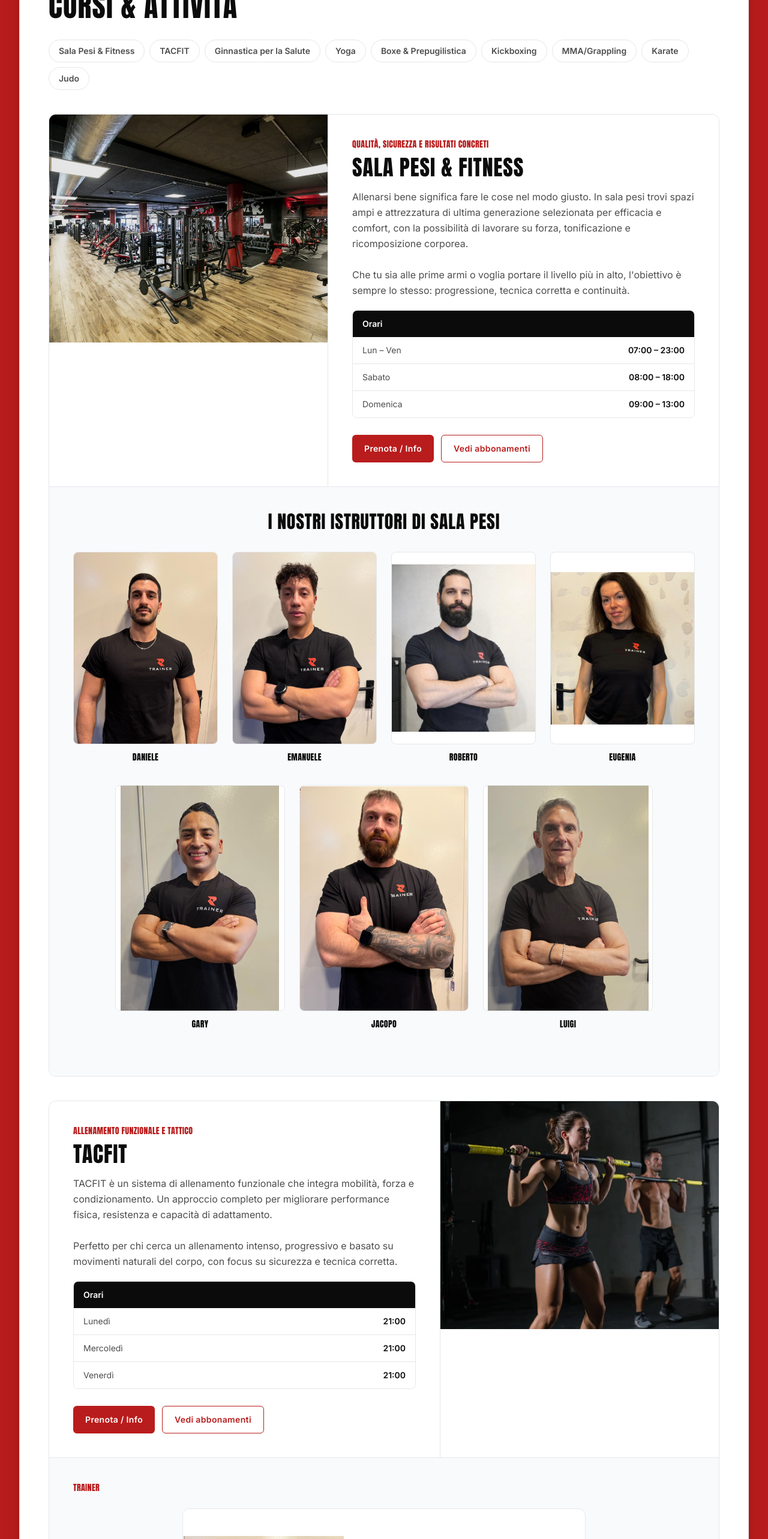
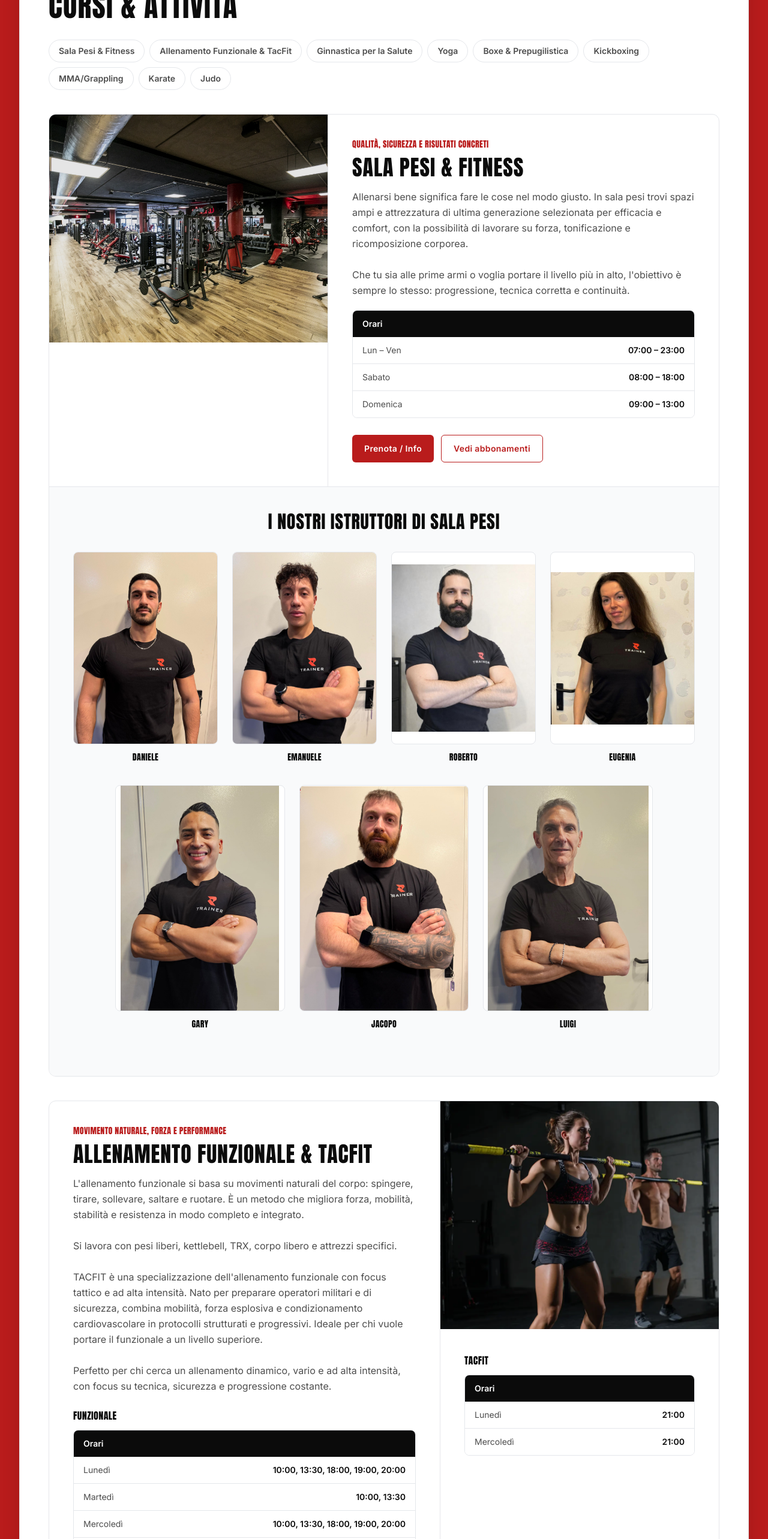
Before and after one commit to alelodato/red-gym, a Next.js app: page /courses in a window 1280 px wide. Shown: the part 863-3429 px from the top of the page at 60% size. Built offline with nearby package versions, Linux system fonts and the light colour scheme.

Commit message:
aggiunto sezione allenamento funzionale

```diff
--- a/app/about/page.js
+++ b/app/about/page.js
@@ -537,26 +537,28 @@ export default function AboutPage() {
 
           <div className="mt-10 space-y-0 sm:space-y-8">
             <SplitSection
-              kicker="Attrezzatura"
+              kicker="RED GYM"
               title="Sala pesi ampia e completa"
-              text="Una sala pesi grande e ben organizzata, con macchinari e postazioni selezionate per rispondere a esigenze diverse: forza, controllo, postura, resistenza. L'obiettivo è allenarti con efficacia e continuità, senza caos e con la sicurezza di fare gli esercizi nel modo corretto."
+              text="Una sala pesi grande e ben organizzata, con macchinari selezionati per allenare forza e tono in sicurezza. Trovi postazioni guidate e isotoniche Olicrom, pesi liberi e aree dedicate per un percorso completo: ipertrofia, postura, resistenza e performance. Spazi curati, layout ordinato e attrezzatura sempre pronta: ti alleni bene, con continuità."
               image="/palestra2.webp"
               alt="Sala pesi moderna"
             />
 
             <SplitSection
-              kicker="Sport da combattimento"
-              title="Sale dedicate per allenarti con concentrazione"
-              text="Per le discipline da combattimento servono spazio e atmosfera giusta: qui trovi ambienti dedicati per gestire corsi e gruppi in modo ordinato, con attenzione alla tecnica, alla sicurezza e al lavoro strutturato."
+              kicker="RED GYM"
+              title="Sala Attività & Combattimento"
+              text="All’interno della struttura principale trovi una seconda sala dedicata alle attività dinamiche e agli sport da combattimento: prepugilistica, boxe, pilates, TACFIT e allenamento funzionale.
+Uno spazio versatile, organizzato per alternare lavoro tecnico, condizionamento e potenziamento, con attrezzatura adeguata e ambienti pensati per allenarsi con intensità ma in sicurezza."
               image="/sala3.JPG"
               alt="Sala sport da combattimento"
               invert
             />
 
             <SplitSection
-              kicker="Organizzazione"
-              title="Più spazio, più qualità"
-              text="Una struttura grande funziona solo se è curata: spazi pensati per ridurre confusione, migliorare l'esperienza e permetterti di allenarti con serenità. È un dettaglio che cambia tutto quando vuoi risultati concreti."
+              kicker="RED GYM"
+              title="Sala Arti Marziali"
+              text="Spazio dedicato alle arti marziali tradizionali, con area tatami attrezzata per Judo e Karate. La sala si trova al primo piano del Centro Commerciale La Fonte, in un ambiente separato dalla palestra principale, così da garantire concentrazione, sicurezza e continuità durante le lezioni.
+Un contesto ordinato e specifico per lavorare su tecnica, disciplina, coordinazione e crescita personale, dai più piccoli agli adulti."
               image="/sala1.jpeg"
               alt="Seconda sala sport da combattimento"
             />
--- a/app/contact/page.js
+++ b/app/contact/page.js
@@ -63,7 +63,7 @@ export default function ContactPage() {
                     Apri WhatsApp
                   </Button>
                   <Button
-                    href="https://www.instagram.com/redgym_fonenuova"
+                    href="https://www.instagram.com/red.gym.fontenuova/"
                     variant="outline"
                     target="_blank"
                   >
--- a/app/courses/page.js
+++ b/app/courses/page.js
@@ -1,3 +1,6 @@
+"use client";
+
+import { useEffect } from "react";
 import Button from "@/components/Button";
 
 function toPublicSrc(path) {
@@ -186,19 +189,35 @@ const COURSES = [
     ],
   },
   {
-    id: "tacfit",
-    title: "TACFIT",
-    subtitle: "Allenamento funzionale e tattico",
+    id: "allenamento-funzionale",
+    title: "Allenamento Funzionale & TacFit",
+    subtitle: "Movimento naturale, forza e performance",
     image: "tacfit.webp",
     description:
-      "TACFIT è un sistema di allenamento funzionale che integra mobilità, forza e condizionamento. Un approccio completo per migliorare performance fisica, resistenza e capacità di adattamento.\n\nPerfetto per chi cerca un allenamento intenso, progressivo e basato su movimenti naturali del corpo, con focus su sicurezza e tecnica corretta.",
-    schedule: [
-      { day: "Lunedì", time: "21:00" },
-      { day: "Mercoledì", time: "21:00" },
-      { day: "Venerdì", time: "21:00" },
+      "L'allenamento funzionale si basa su movimenti naturali del corpo: spingere, tirare, sollevare, saltare e ruotare. È un metodo che migliora forza, mobilità, stabilità e resistenza in modo completo e integrato.\n\nSi lavora con pesi liberi, kettlebell, TRX, corpo libero e attrezzi specifici.\n\nTACFIT è una specializzazione dell'allenamento funzionale con focus tattico e ad alta intensità. Nato per preparare operatori militari e di sicurezza, combina mobilità, forza esplosiva e condizionamento cardiovascolare in protocolli strutturati e progressivi. Ideale per chi vuole portare il funzionale a un livello superiore.\n\nPerfetto per chi cerca un allenamento dinamico, vario e ad alta intensità, con focus su tecnica, sicurezza e progressione costante.",
+    schedules: [
+      {
+        title: "Funzionale",
+        schedule: [
+          { day: "Lunedì", time: "10:00, 13:30, 18:00, 19:00, 20:00" },
+          { day: "Martedì", time: "10:00, 13:30" },
+          { day: "Mercoledì", time: "10:00, 13:30, 18:00, 19:00, 20:00" },
+          { day: "Giovedì", time: "10:00, 13:30" },
+          { day: "Venerdì", time: "10:00, 13:30, 17:30, 18:30, 19:00" },
+          { day: "Sabato", time: "10:00, 17:30" },
+        ],
+      },
+      {
+        title: "TACFIT",
+        schedule: [
+          { day: "Lunedì", time: "21:00" },
+          { day: "Mercoledì", time: "21:00" },
+        ],
+      },
     ],
     trainers: [
       { name: "ALEX", image: "ALEX.jpeg", bio: "ISTRUTTORE FUNZIONALE/TAC FIT" },
+      { name: "ADRIANO SPERANDIO", image: "ADRIANO.jpeg", bio: "ISTRUTTORE PREPUGILISTICA/FUNZIONALE" },
     ],
   },
   {
@@ -249,7 +268,7 @@ const COURSES = [
         ],
       },
       {
-        title: "Prepugilistica/Funzionale",
+        title: "Prepugilistica",
         schedule: [
           { day: "Lunedì", time: "10:00, 13:30, 18:00, 19:00, 20:00" },
           { day: "Martedì", time: "10:00, 13:30" },
@@ -561,7 +580,7 @@ function CourseSection({ course, invert = false }) {
   return (
     <section
       id={course.id}
-      className="sm:rounded-xl sm:bg-white sm:border sm:border-brand-gray200 overflow-hidden"
+      className="sm:rounded-xl sm:bg-white sm:border sm:border-brand-gray200 overflow-hidden scroll-mt-32"
     >
       {/* Mobile: Titolo prima della foto */}
       <div className="lg:hidden py-7 px-4">
@@ -665,8 +684,35 @@ function CourseSection({ course, invert = false }) {
 }
 
 export default function CoursesPage() {
-  const TOP_BLOCK = COURSES.slice(0, 4);
-  const REST_BLOCK = COURSES.slice(4);
+  const TOP_BLOCK = COURSES.slice(0, 5);
+  const REST_BLOCK = COURSES.slice(5);
+
+  useEffect(() => {
+    // Gestisce il click sui link di navigazione
+    const handleHashClick = (e) => {
+      const target = e.target.closest('a');
+      const hash = target?.hash;
+
+      if (hash && hash.startsWith('#')) {
+        e.preventDefault();
+        const element = document.querySelector(hash);
+
+        if (element) {
+          const offset = 120; // Offset per navbar + margine
+          const elementPosition = element.getBoundingClientRect().top;
+          const offsetPosition = elementPosition + window.pageYOffset - offset;
+
+          window.scrollTo({
+            top: offsetPosition,
+            behavior: 'smooth'
+          });
+        }
+      }
+    };
+
+    document.addEventListener('click', handleHashClick);
+    return () => document.removeEventListener('click', handleHashClick);
+  }, []);
 
   return (
     <div className="bg-brand-red">
```
